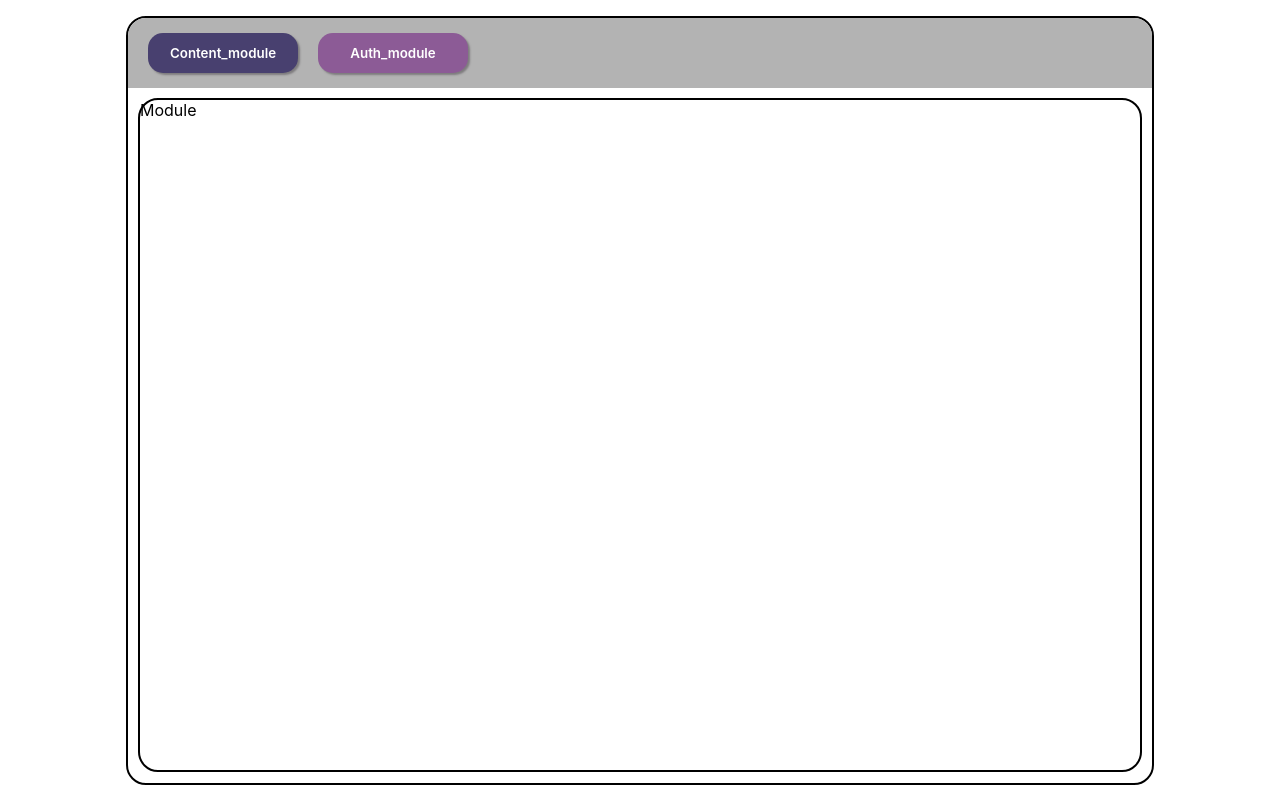
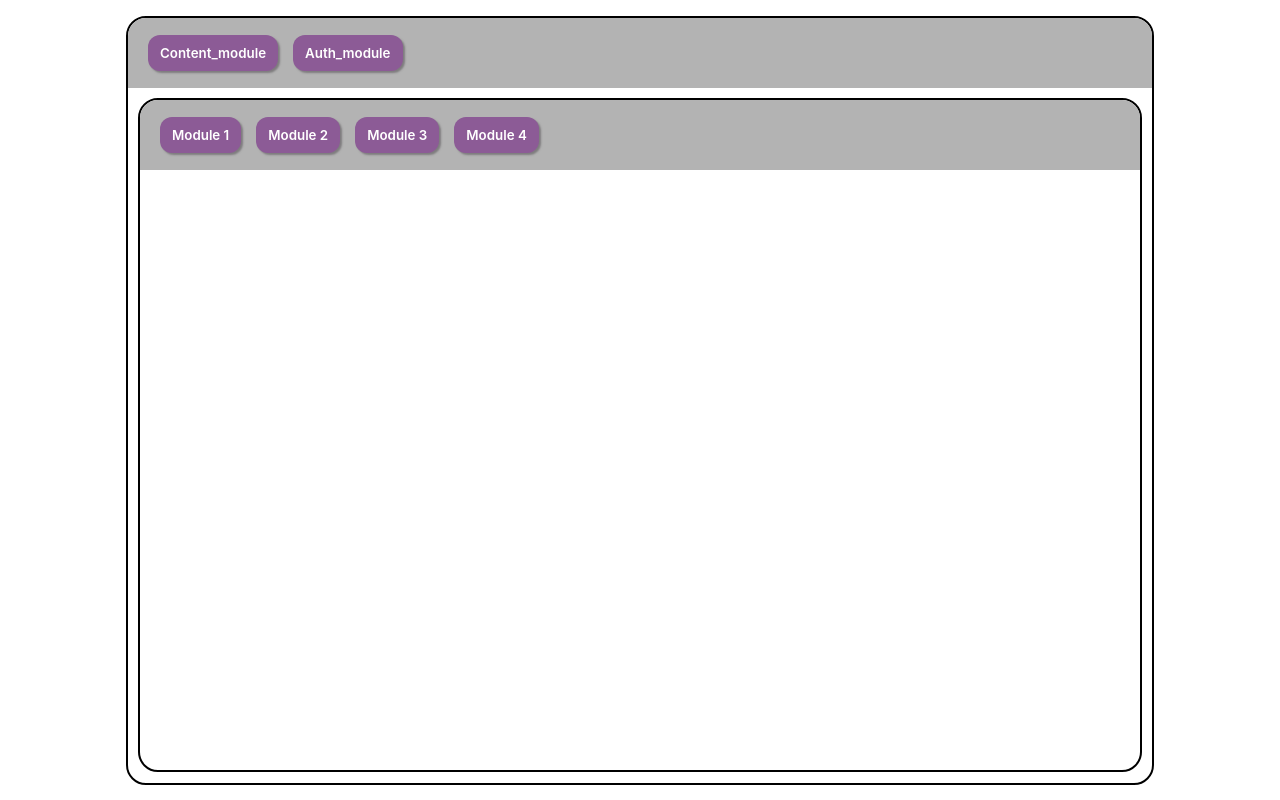
Before and after one commit to valinor33/qualabs-test-front, a React (Create React App) app: page /#/ in a window 1280 px wide. Built offline with nearby package versions, Linux system fonts and the light colour scheme.

Commit message:
button component created & some styles

```diff
--- /dev/null
+++ b/src/components/AppButton.js
@@ -0,0 +1,13 @@
+import React from "react";
+import { Link } from "react-router-dom";
+import "./styles/AppButton.scss";
+
+function AppButton({ content }) {
+    return (
+
+        <button className="btn "><Link to="#">{content}</Link></button>
+
+    );
+}
+
+export default AppButton;
--- a/src/components/AppHeader.js
+++ b/src/components/AppHeader.js
@@ -1,11 +1,12 @@
 import React from 'react'
+import AppButton from './AppButton'
 import "./styles/AppHeader.scss"
 
 function AppHeader() {
     return (
         <header className="header">
-            <button className="btn content_module">Content_module</button>
-            <button className="btn auth_module">Auth_module</button>
+            <AppButton content="Content_module" />
+            <AppButton content="Auth_module" />
         </header>
     )
 }
--- a/src/components/Module.js
+++ b/src/components/Module.js
@@ -1,10 +1,12 @@
 import React from 'react'
 import "./styles/Module.scss"
+import ModuleHeader from "./ModuleHeader.js"
+
 
 function Module() {
     return (
         <div className="module-section">
-            Module
+            <ModuleHeader />
         </div>
     )
 }
--- /dev/null
+++ b/src/components/ModuleHeader.js
@@ -0,0 +1,19 @@
+import React, { useEffect } from 'react'
+import AppButton from './AppButton'
+import "./styles/ModuleHeader.scss"
+
+function ModuleHeader() {
+
+
+
+    return (
+        <div className="module-header">
+            <AppButton content="Module 1" />
+            <AppButton content="Module 2" />
+            <AppButton content="Module 3" />
+            <AppButton content="Module 4" />
+        </div>
+    )
+}
+
+export default ModuleHeader
--- /dev/null
+++ b/src/components/styles/AppButton.scss
@@ -0,0 +1,25 @@
+.btn {
+  // height: 40px;
+  border-radius: 12px;
+  text-align: center;
+  padding: 10px 12px;
+  // width: 150px;
+  border: none;
+
+  box-shadow: 2px 2px 2px 0px rgb(126, 124, 126);
+  margin-right: 15px;
+  background-color: #8c5b96;
+
+  > a {
+    text-decoration: none;
+    font-family: -apple-system, BlinkMacSystemFont, "Segoe UI", "Roboto",
+      "Oxygen", "Ubuntu", "Cantarell", "Fira Sans", "Droid Sans",
+      "Helvetica Neue", sans-serif;
+    font-weight: 600;
+    color: white;
+  }
+}
+
+.btn:active {
+  transform: translateY(2px);
+}
--- a/src/components/styles/AppHeader.scss
+++ b/src/components/styles/AppHeader.scss
@@ -9,30 +9,9 @@
   align-items: center;
 }
 
-.btn {
-  height: 40px;
-  border-radius: 15px;
-  text-align: center;
-  width: 150px;
-  border: none;
-  font-family: -apple-system, BlinkMacSystemFont, "Segoe UI", "Roboto", "Oxygen",
-    "Ubuntu", "Cantarell", "Fira Sans", "Droid Sans", "Helvetica Neue",
-    sans-serif;
-  font-weight: 600;
-  color: white;
-  box-shadow: 2px 2px 2px 0px rgb(126, 124, 126);
-}
-
-.btn:active {
-  transform: translateY(2px);
-}
-
-.btn:first-child {
-  margin-right: 20px;
-}
-
 .content_module {
   background-color: #48406f;
+  margin-right: 20px;
 }
 .content_module:hover {
   background-color: #352f52;
--- /dev/null
+++ b/src/components/styles/ModuleHeader.scss
@@ -0,0 +1,9 @@
+.module-header {
+  box-sizing: border-box;
+  background-color: #b3b3b3;
+  border-radius: 18px 18px 0 0;
+  height: 70px;
+  padding: 20px;
+  display: flex;
+  align-items: center;
+}
```
Also changed, not shown: 1 other file (tests, documents, lock files or other folders).
